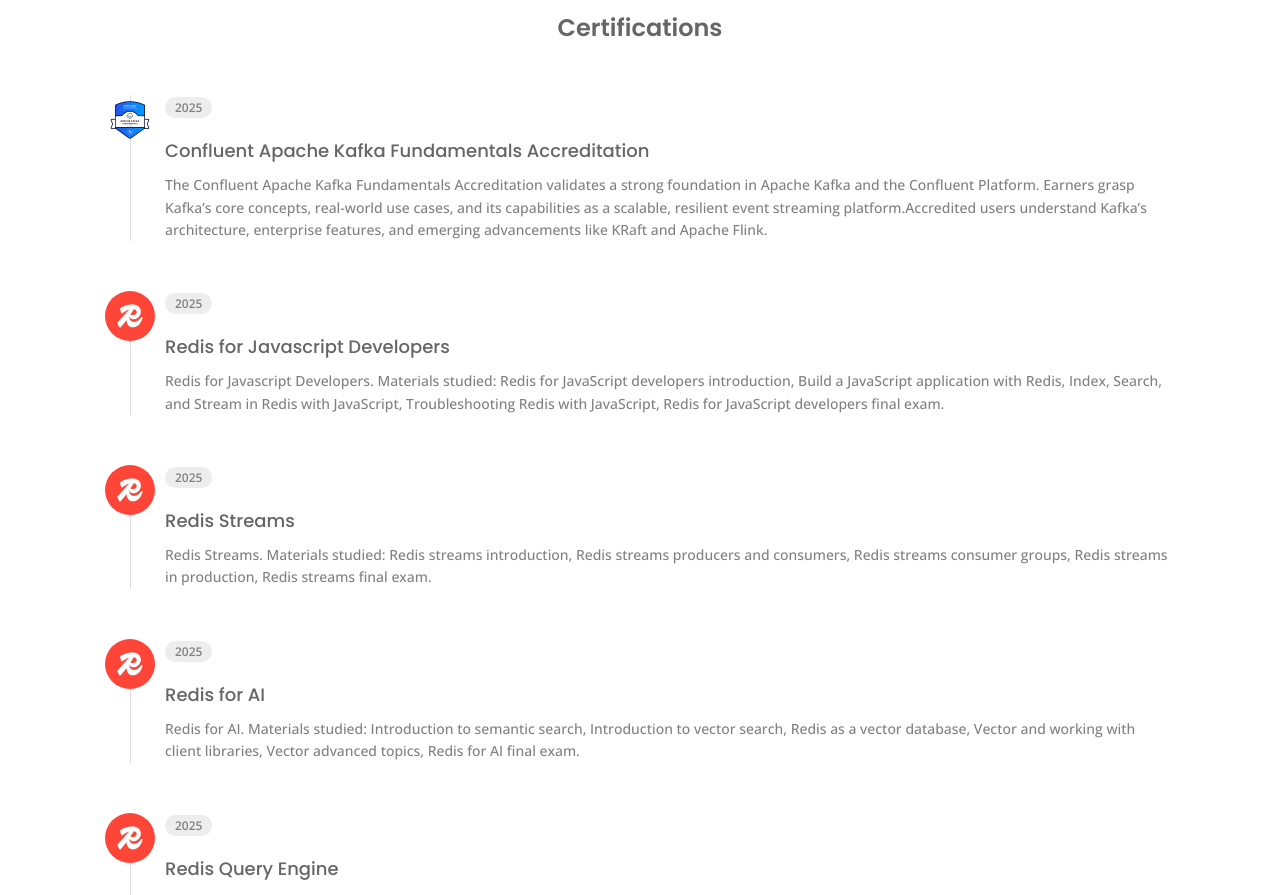
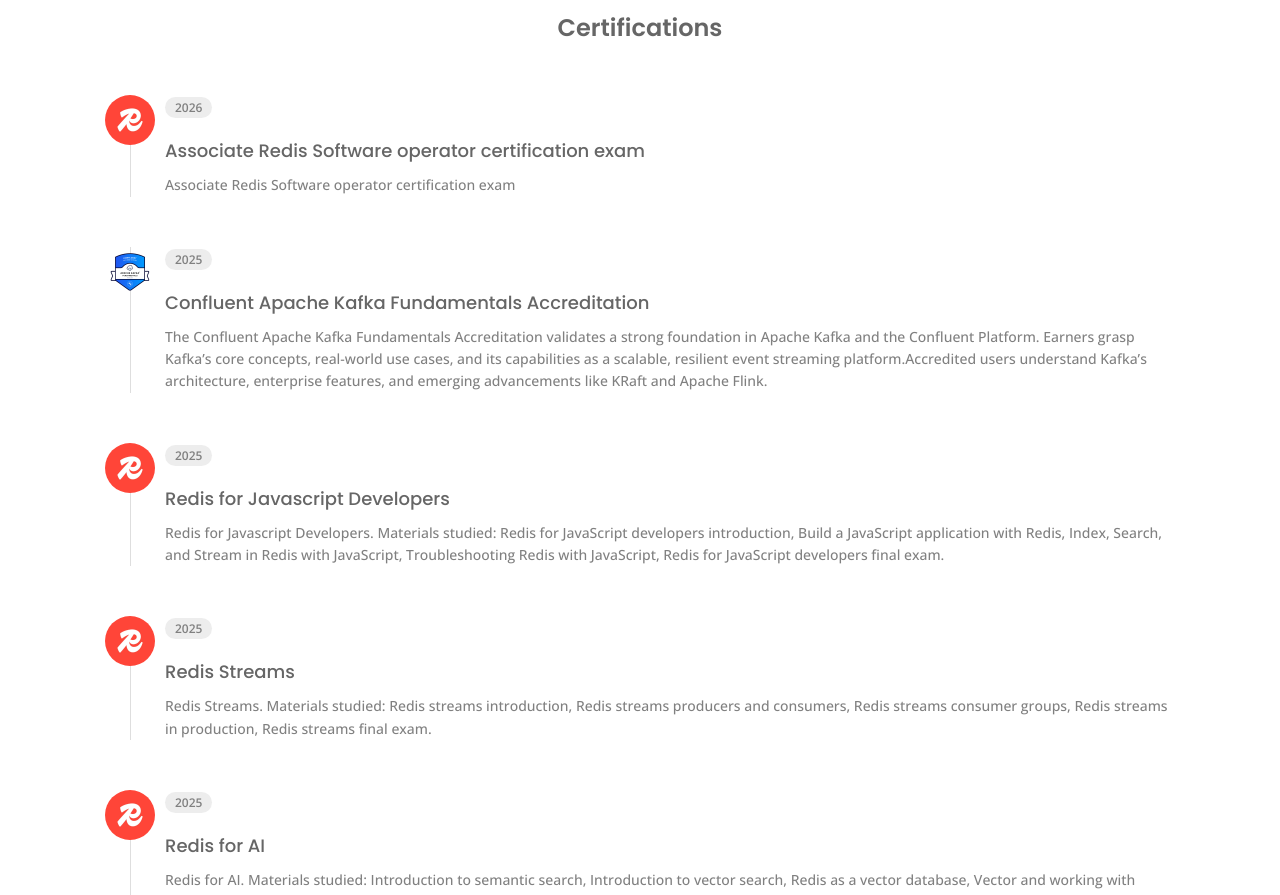
Before and after one commit to abdaziznet/vite-react-portfolio, a React (Vite) app: page /about in a window 1280 px wide. Shown: the part 1620-2515 px from the top of the page. Built offline with nearby package versions, Linux system fonts and the light colour scheme.

Commit message:
tambah certificate redis baru

```diff
--- a/src/data.jsx
+++ b/src/data.jsx
@@ -478,6 +478,14 @@
     desc: "The Confluent Apache Kafka Fundamentals Accreditation validates a strong foundation in Apache Kafka and the Confluent Platform. Earners grasp Kafka’s core concepts, real-world use cases, and its capabilities as a scalable, resilient event streaming platform.Accredited users understand Kafka’s architecture, enterprise features, and emerging advancements like KRaft and Apache Flink.",
     date: "2025",
     url: "https://certificates.confluent.io/702758d9-89b3-449e-9e8a-6d79d6f4f78a#acc.JwlQbzmj",
+  },
+  {
+    id: 28,
+    img: CertRedis,
+    title: "Associate Redis Software operator certification exam",
+    desc: "Associate Redis Software operator certification exam",
+    date: "2026",
+    url: "https://www.credential.net/62edd2e3-3fbc-4f10-a896-e1225998dbe2?username=abdaziz",
   },
 ];
 
```
